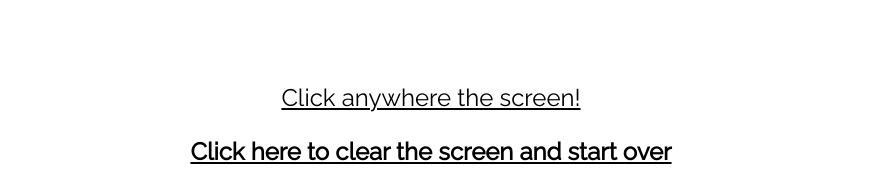
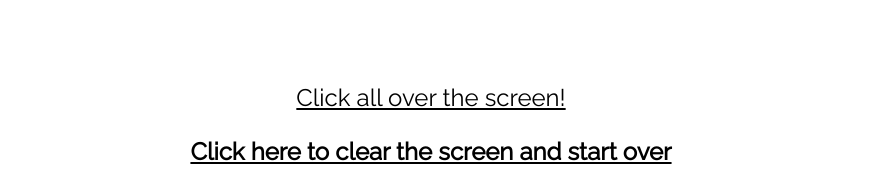
Before and after one commit to zq970825/mothers-day, a website: page index.html in a window 1280 px wide. Shown: the part 410-585 px from the top of the page, without its empty margins (209-1080 px from the left). Drawn offline with Linux system fonts and the light colour scheme.

Commit message:
fixed typo

```diff
--- a/index.html
+++ b/index.html
@@ -13,7 +13,7 @@
 
 			<h1>HAPPY MOTHER'S DAY</h1>
 
-			<p>Click anywhere the screen!</p>
+			<p>Click all over the screen!</p>
 
 			<p id="clear" class="hidden">Click here to clear the screen and start over</p>
 
```
